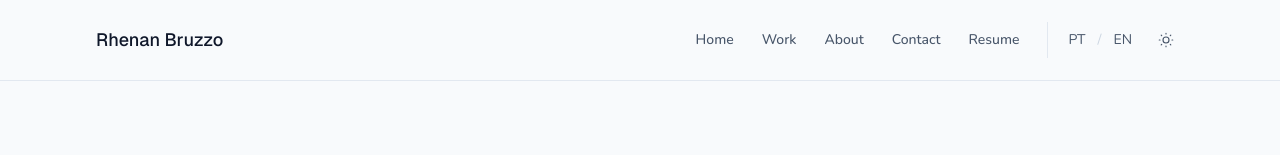
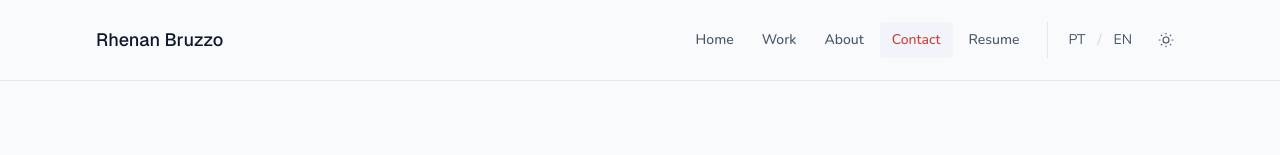
Before and after one commit to rhenanbruzzo/portfolio, a Next.js app: page /en in a window 1280 px wide. Shown: the top 155 px of the page. Built offline with nearby package versions, Linux system fonts and the light colour scheme.

Commit message:
feat: add active nav state, SEO metadata and polish

```diff
--- a/app/globals.css
+++ b/app/globals.css
@@ -107,4 +107,5 @@ body {
   a:visited {
     color: inherit;
   }
+
 }
--- a/components/layout/Header.tsx
+++ b/components/layout/Header.tsx
@@ -4,11 +4,15 @@ import { useState, useEffect } from "react"
 import { useTranslations } from "next-intl"
 import Link from "next/link"
 import { IconSun, IconMoon, IconMenu2, IconX, IconArrowUpRight } from "@tabler/icons-react"
+import { useActiveSection } from "@/hooks/useActiveSection"
+import { usePathname } from "next/navigation"
 
 export default function Header() {
   const t = useTranslations("nav")
   const [menuOpen, setMenuOpen] = useState(false)
   const [theme, setTheme] = useState<"light" | "dark">("light")
+  const activeSection = useActiveSection()
+  const pathname = usePathname()
 
   useEffect(() => {
     const saved = localStorage.getItem("theme") as "light" | "dark" | null
@@ -42,6 +46,12 @@ export default function Header() {
     { label: t("resume"), href: "/curriculo", external: true },
   ]
 
+  const isActive = (href: string) => {
+    if (href === "/curriculo") return pathname.includes("/curriculo")
+    if (href === "#top") return activeSection === "top" && !pathname.includes("/curriculo")
+    return href === `#${activeSection}` && !pathname.includes("/curriculo")
+  }
+
   return (
     <header className="fixed top-0 left-0 right-0 z-50 bg-(--color-surface) border-b border-(--color-border)">
       <div className="max-w-[1440px] mx-auto px-6 md:px-24 h-16 md:h-20 flex items-center justify-between">
@@ -61,7 +71,11 @@ export default function Header() {
               target={link.external ? "_blank" : undefined}
               rel={link.external ? "noopener noreferrer" : undefined}
               onClick={(e) => handleLinkClick(e, link.href)}
-              className="text-sm font-medium px-3 py-2 rounded text-(--color-text-secondary) hover:text-(--color-text-primary) hover:bg-(--color-surface-raised) transition-all duration-200"
+              className={`text-sm font-medium px-3 py-2 rounded transition-all duration-200 ${
+                isActive(link.href)
+                  ? "text-(--color-accent) bg-(--color-surface-raised)"
+                  : "text-(--color-text-secondary) hover:text-(--color-text-primary) hover:bg-(--color-surface-raised)"
+              }`}
             >
               {link.label}
             </a>
@@ -128,9 +142,7 @@ export default function Header() {
                 className="flex items-center justify-between py-5 border-b border-(--color-border) text-2xl font-display font-medium text-(--color-text-primary) hover:text-(--color-accent) transition-colors duration-200"
               >
                 {link.label}
-                {link.external && (
-                  <IconArrowUpRight size={16} stroke={1.5} />
-                )}
+                {link.external && <IconArrowUpRight size={16} stroke={1.5} />}
               </a>
             ))}
           </nav>
--- a/components/sections/About.tsx
+++ b/components/sections/About.tsx
@@ -1,7 +1,8 @@
+"use client"
+
 import { useTranslations } from "next-intl"
 
 const tagIds = ["tag1", "tag2", "tag3", "tag4", "tag5", "tag6"]
-
 const photoPlaceholder = "/rhenan.png"
 
 export default function About() {
@@ -19,7 +20,6 @@ export default function About() {
       </div>
 
       <div className="grid grid-cols-1 md:grid-cols-[1fr_400px] gap-8 md:gap-10 items-stretch">
-        {/* Coluna esquerda: bio + chips */}
         <div className="flex flex-col min-w-0">
           <p className="font-body text-base md:text-lg leading-relaxed text-(--color-text-secondary)">
             {t("bio")}
@@ -40,7 +40,6 @@ export default function About() {
           </div>
         </div>
 
-        {/* Coluna direita: foto */}
         <div className="order-first md:order-last">
           <div
             className="aspect-[4/5] w-full rounded-lg bg-cover bg-center"
--- a/components/sections/Contact.tsx
+++ b/components/sections/Contact.tsx
@@ -38,7 +38,7 @@ export default function Contact() {
         </h2>
       </div>
 
-      <div className="py-8 md:py-0">
+      <div className="py-8 md:py-16">
         <h3 className="font-display font-medium text-4xl md:text-5xl lg:text-6xl leading-[1.1] tracking-tight text-(--color-text-primary)">
           {t("title")}
           <br />
@@ -62,7 +62,6 @@ export default function Contact() {
           </button>
         </div>
 
-        {/* Redes sociais */}
         <ul className="flex items-center gap-6 flex-wrap mt-10 md:mt-12 pb-10 md:pb-16">
           {socialLinks.map(({ id, href }) => (
             <li key={id}>
--- /dev/null
+++ b/hooks/useActiveSection.ts
@@ -0,0 +1,42 @@
+"use client"
+
+import { useEffect, useState } from "react"
+
+export function useActiveSection() {
+  const [active, setActive] = useState("top")
+
+  useEffect(() => {
+    const sections = ["top", "work", "about", "contact"]
+
+    const handleScroll = () => {
+      const scrollY = window.scrollY
+      const windowHeight = window.innerHeight
+      const docHeight = document.documentElement.scrollHeight
+
+      // Se chegou no final da página, ativa contato
+      if (scrollY + windowHeight >= docHeight - 10) {
+        setActive("contact")
+        return
+      }
+
+      // Verifica qual section está visível
+      for (const id of [...sections].reverse()) {
+        const el = document.getElementById(id)
+        if (!el) continue
+        const top = el.offsetTop - 120
+        if (scrollY >= top) {
+          setActive(id)
+          return
+        }
+      }
+
+      setActive("top")
+    }
+
+    window.addEventListener("scroll", handleScroll, { passive: true })
+    handleScroll()
+    return () => window.removeEventListener("scroll", handleScroll)
+  }, [])
+
+  return active
+}
--- /dev/null
+++ b/hooks/useScrollReveal.ts
@@ -0,0 +1,37 @@
+"use client"
+
+import { useEffect, useRef } from "react"
+
+export function useScrollReveal() {
+  const ref = useRef<HTMLElement>(null)
+
+  useEffect(() => {
+    const el = ref.current
+    if (!el) return
+
+    // Checa se já está visível na carga inicial
+    const checkVisibility = () => {
+      const rect = el.getBoundingClientRect()
+      if (rect.top < window.innerHeight * 0.9) {
+        el.classList.add("revealed")
+        return true
+      }
+      return false
+    }
+
+    // Se já está visível, revela imediatamente
+    if (checkVisibility()) return
+
+    // Senão, observa o scroll
+    const onScroll = () => {
+      if (checkVisibility()) {
+        window.removeEventListener("scroll", onScroll)
+      }
+    }
+
+    window.addEventListener("scroll", onScroll, { passive: true })
+    return () => window.removeEventListener("scroll", onScroll)
+  }, [])
+
+  return ref
+}
--- a/messages/pt.json
+++ b/messages/pt.json
@@ -56,7 +56,7 @@
     "social": {
     "linkedin": "LinkedIn",
     "github": "GitHub",
-    "dribbble": "Dribbble"
+  "dribbble": "Dribbble"
 }
   },
   "footer": {
```
Also changed, not shown: components/sections/Cases.tsx (+2 -7 lines), components/sections/Hero.tsx (+5 -3 lines). Lines whose indentation alone changed are shown as unchanged.
